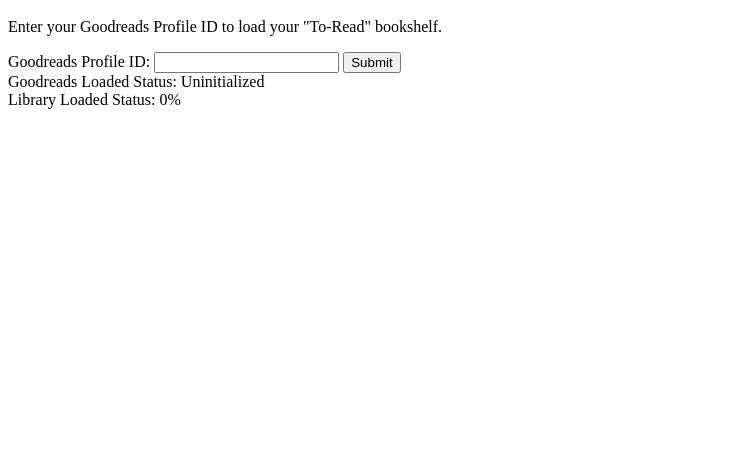
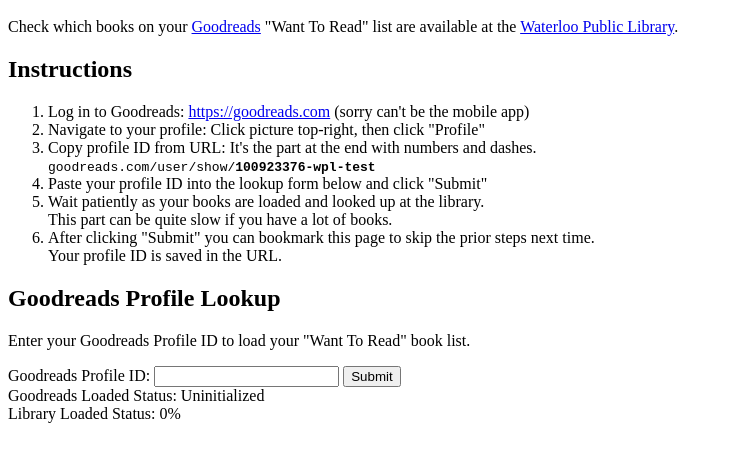
Before and after one commit to OliverCardoza/goodreads-wpl, a plain HTML site: page index.html in a window 1280 px wide. Shown: the part 48-510 px from the top of the page, without its empty margins (0-733 px from the left). Drawn offline with nearby package versions, Linux system fonts and the light colour scheme.

Commit message:
Add instructions to page and restructure into sections with headers.

```diff
--- a/index.html
+++ b/index.html
@@ -6,12 +6,40 @@
   <body>
     <h1>Goodreads WPL</h1>
     <p>
-      Enter your Goodreads Profile ID to load your "To-Read" bookshelf.
+      Check which books on your <a href="https://goodreads.com">Goodreads</a> "Want To Read" list are available at the
+      <a href="https://wpl.ca">Waterloo Public Library</a>.
+    </p>
+    <section>
+      <h2>Instructions</h2>
+      <ol>
+        <li>Log in to Goodreads: <a href="https://goodreads.com">https://goodreads.com</a> (sorry can't be the mobile app)</li>
+        <li>Navigate to your profile: Click picture top-right, then click "Profile"</li>
+        <li>
+          Copy profile ID from URL: It's the part at the end with numbers and dashes.
+          <br />
+          <code>goodreads.com/user/show/<b>100923376-wpl-test</b></code>
+        </li>
+        <li>Paste your profile ID into the lookup form below and click "Submit"</li>
+        <li>
+          Wait patiently as your books are loaded and looked up at the library.
+          <br />
+          This part can be quite slow if you have a lot of books.
+        </li>
+        <li>
+          After clicking "Submit" you can bookmark this page to skip the prior steps next time.
+          <br />
+          Your profile ID is saved in the URL.
+        </li>
+      </ol>
+    </section>
+    <section>
+      <h2>Goodreads Profile Lookup</h2>
+      <p>
+        Enter your Goodreads Profile ID to load your "Want To Read" book list.
       </p>
      <label for="goodreads-id">Goodreads Profile ID:</label>
      <input id="goodreads-id" type="text" value="" />
      <input id="submit" type="submit" value="Submit" />
-
       <div id="status">
         <span>Goodreads Loaded Status:</span>
         <span id="statusOutput"></span>
@@ -20,16 +48,20 @@
         <span>Library Loaded Status:</span>
         <span id="libraryPercentLoadedOutput">0%</span>
       </div>
-    <div id="books"><div id="booksOutput"></div></div>
+    </section>
+    <section id="books">
+      <div id="booksOutput"></div>
+    </section>
 
     <script type="text/html" id="goodreadsBooksTemplate">
+      <h2>Books</h2>
       {{#books}}
       <div class="bookItem" id="book{{index}}">
         <div class="bookImage">
           <img src="{{goodreadsBook.imageUrl}}" />
         </div>
         <div class="bookDetails">
-          <h2>{{goodreadsBook.title}}</h2>
+          <h3>{{goodreadsBook.title}}</h3>
           <p>Author: {{goodreadsBook.author}}</p>
           <p>ISBN: {{goodreadsBook.isbn}}</p>
           <p>ISBN 13: {{goodreadsBook.isbn13}}</p>
```
Lines whose indentation alone changed are shown as unchanged.
